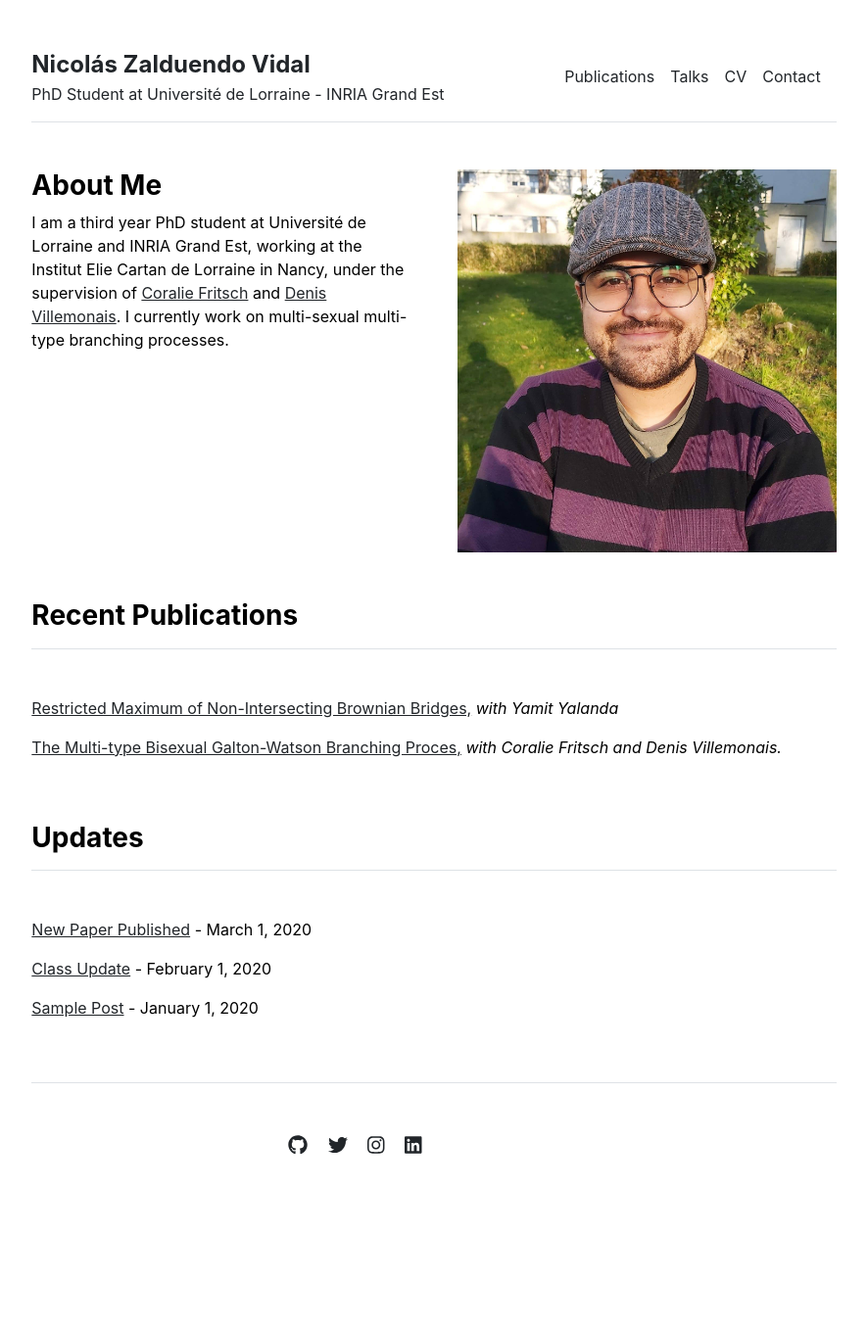
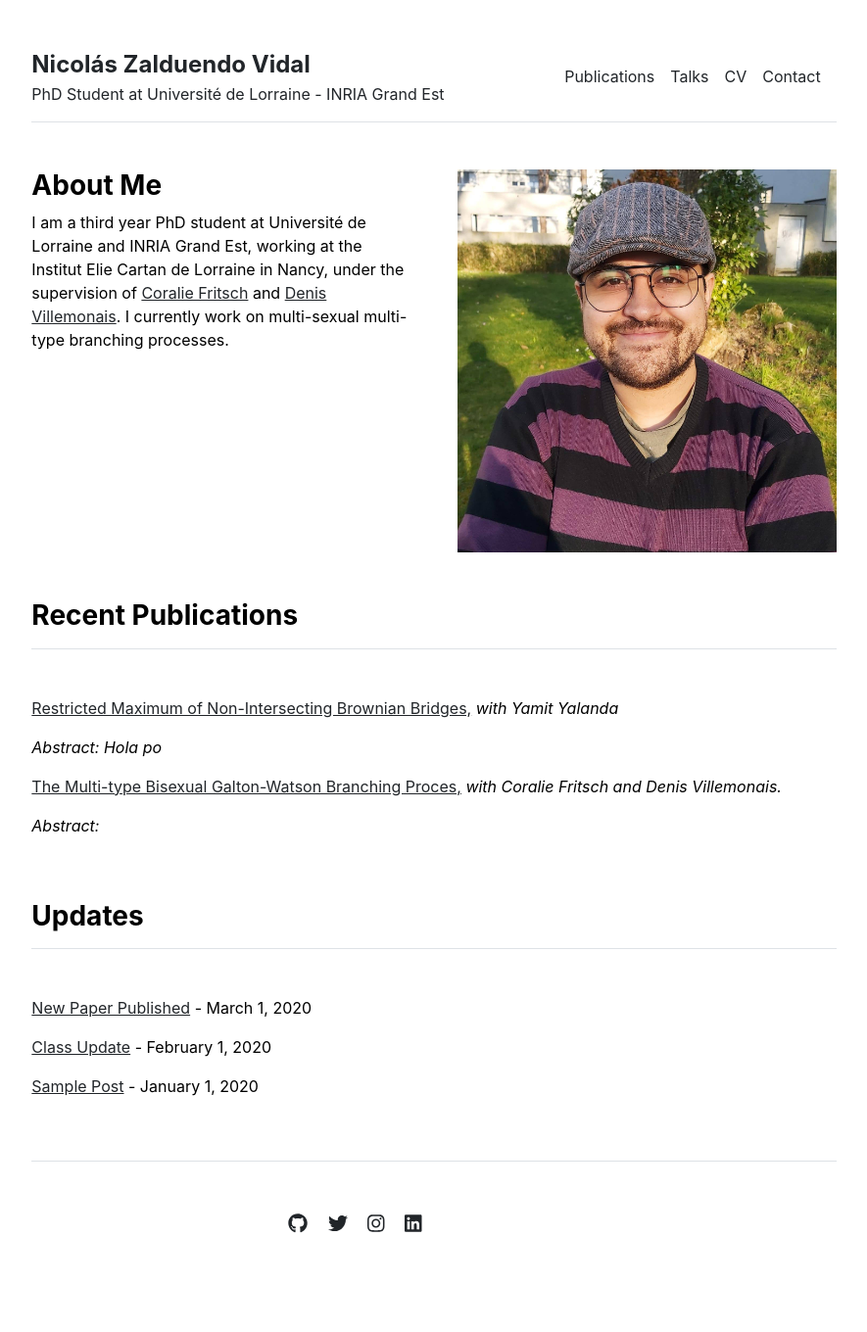
Before and after one commit to nzalduendo/nzalduendo.github.io, a Jekyll site: the page built from index.md, in a window 1280 px wide. Shown: the whole page at 98% size, without its empty margins (197-1082 px from the left). Built offline with Jekyll 4.4.1, drawn with Linux system fonts in a browser that asks for light colours; before the commit the page ends 1280 px from its top, so only the background shows below that.

Commit message:
Update publications.html

```diff
--- a/_includes/publications.html
+++ b/_includes/publications.html
@@ -8,6 +8,7 @@
         {% else %}
           <p><a href="{{ item.url }}">{{ item.name }}</a> <em>with {{ item.contributors }}</em></p>
         {% endif %}
+        <p><em> Abstract: {{ item.abstract }}</em></p>
       {% endfor %}
     {% else %}
       {% for item in site.data.publications.index %}
```
